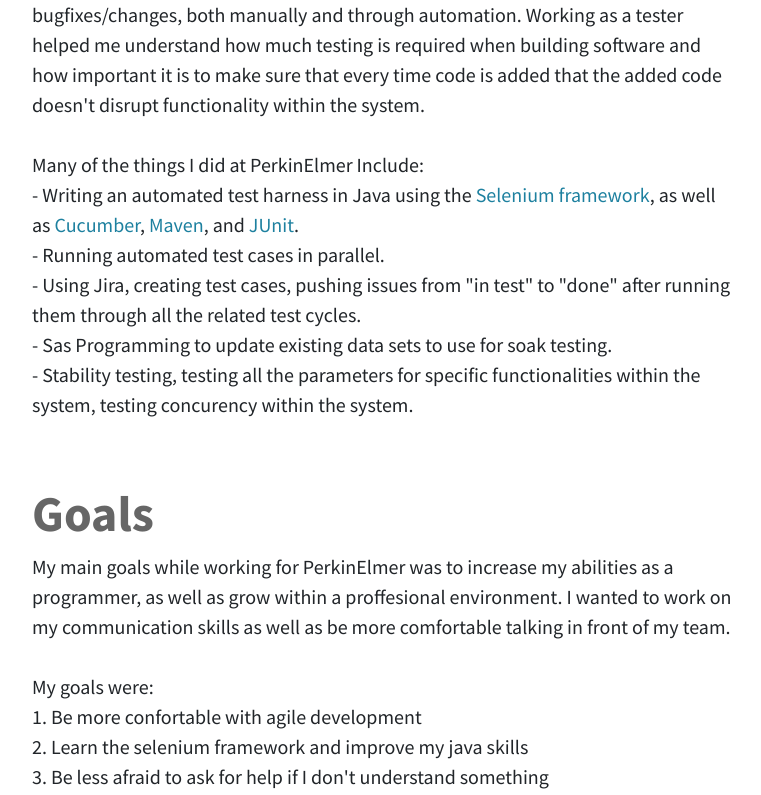
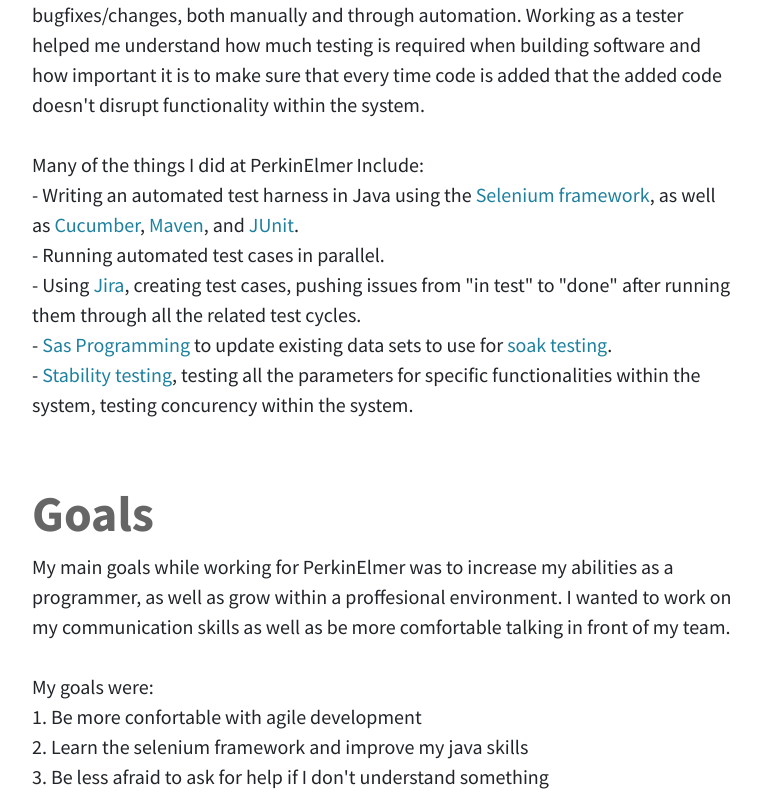
Before and after one commit to mvamvakas/mvamvakas.github.io, a website: page pages/perkinelmer.html in a window 1280 px wide. Shown: the part 1130-1925 px from the top of the page, without its empty margins (258-1019 px from the left). Drawn offline with Linux system fonts and the light colour scheme.

Commit message:
added more links

```diff
--- a/pages/perkinelmer.html
+++ b/pages/perkinelmer.html
@@ -64,11 +64,12 @@
 	  <br>
 	  - Running automated test cases in parallel.
 	  <br>
-	  - Using Jira, creating test cases, pushing issues from "in test" to "done" after running them through all the related test cycles.
+	  - Using <a href="https://www.atlassian.com/software/jira?aceid=&adposition=1t1&adgroup=59152536674&campaign=1440801501&creative=276117264463&device=c&keyword=jira&matchtype=e&network=g&placement=&ds_kids=p34163685171&ds_e=GOOGLE&ds_eid=700000001558501&ds_e1=GOOGLE&gclid=EAIaIQobChMI9b7wwP2S3QIVTVmGCh3BngjUEAAYASAAEgJ1wfD_BwE&gclsrc=aw.ds">Jira</a>,
+	  creating test cases, pushing issues from "in test" to "done" after running them through all the related test cycles.
 	  <br>
-	  - Sas Programming to update existing data sets to use for soak testing.
+	  - <a href="https://support.sas.com/en/support-home.html">Sas Programming</a> to update existing data sets to use for <a href="http://www.testingperformance.org/definitions/what-is-soak-testing">soak testing</a>.
 	  <br>
-	  - Stability testing, testing all the parameters for specific functionalities within the system, testing concurency within the system.
+	  - <a href="https://en.wikipedia.org/wiki/Stability_testing">Stability testing</a>, testing all the parameters for specific functionalities within the system, testing concurency within the system.
 	  </p>
 	  <br>
 	  <br>
```
